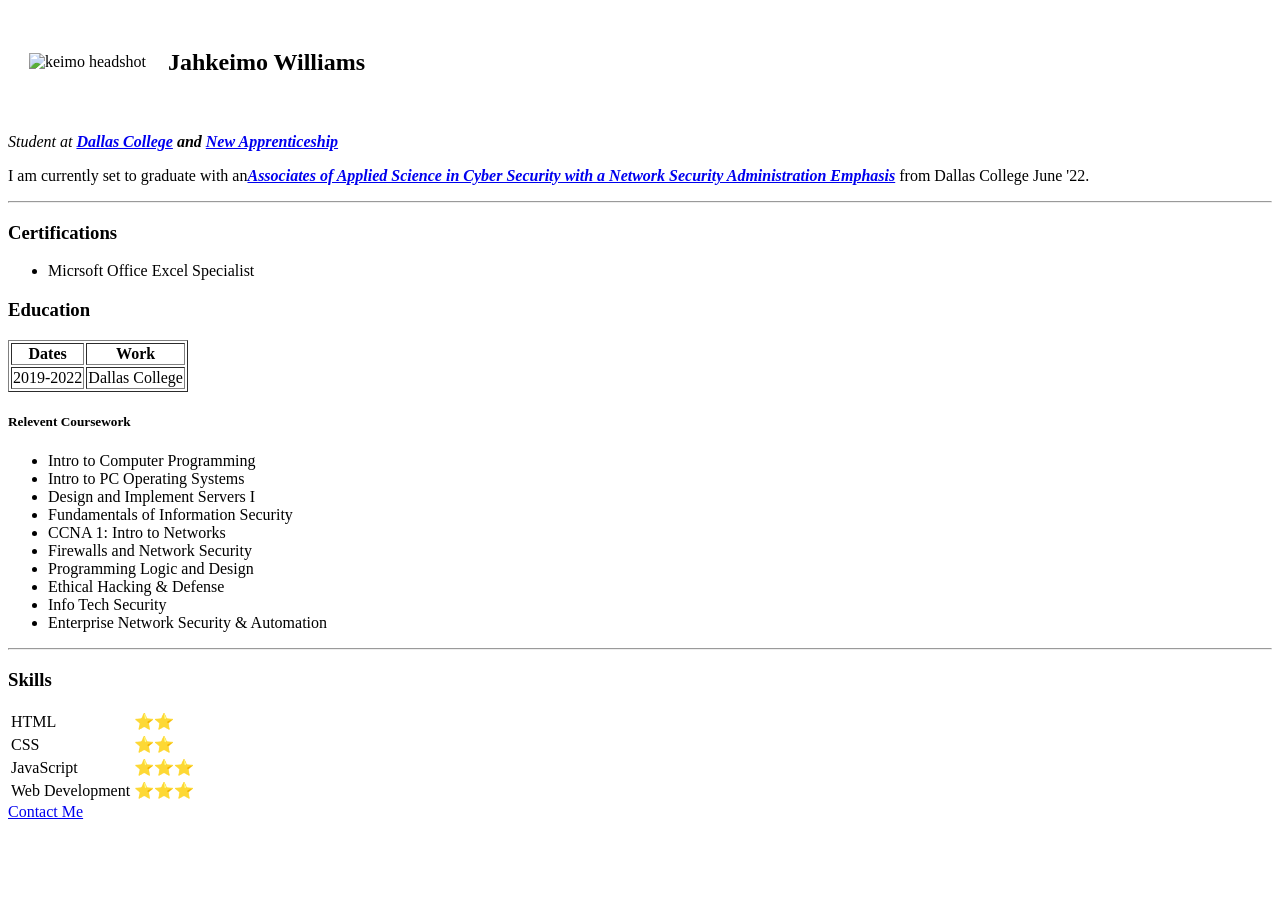
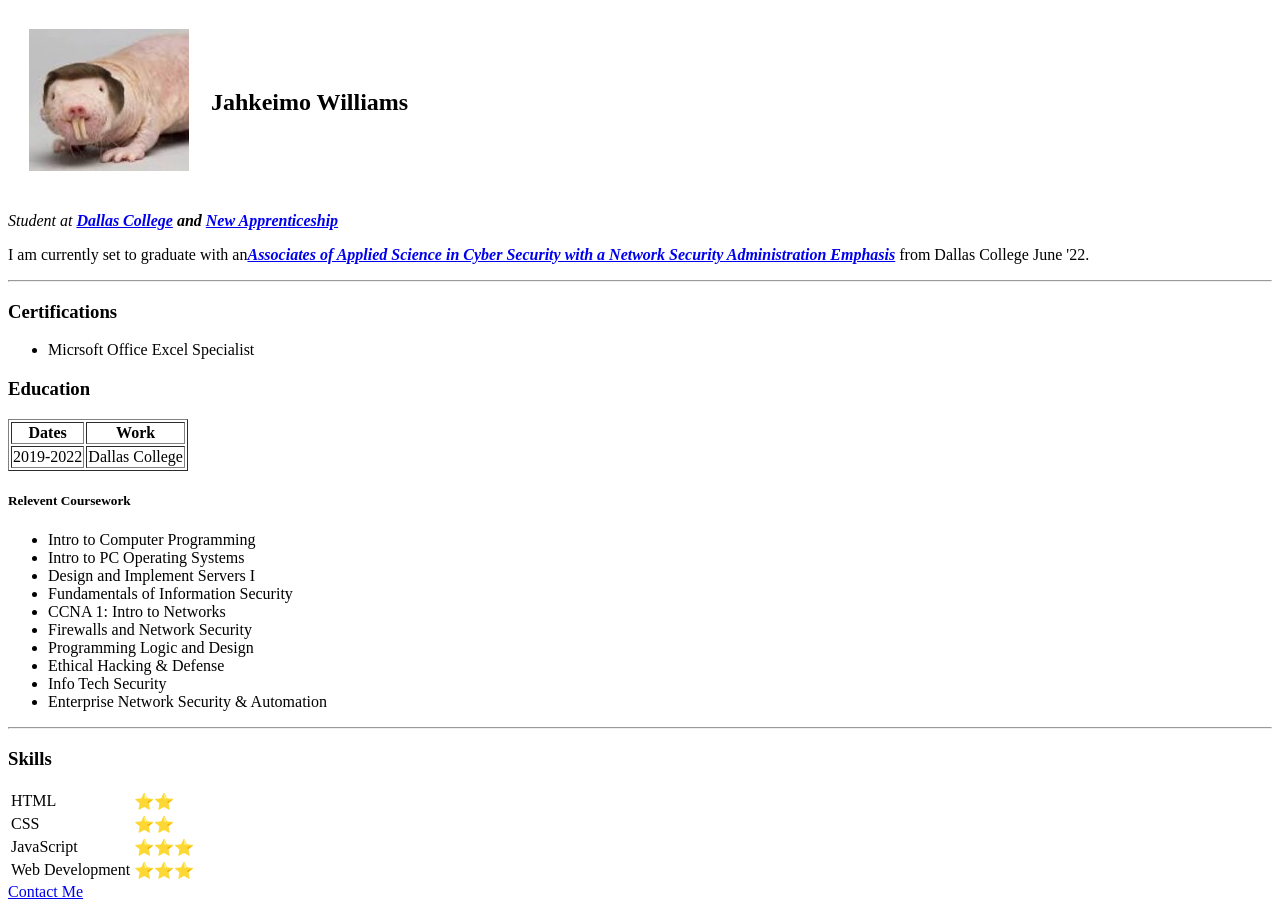
Before and after one commit to KeimoW/cv, a plain HTML site: page index.html in a window 1280 px wide. Before the commit the page ends 829 px from the top, so only its background shows below. Drawn offline with Linux system fonts and the light colour scheme.

Commit message:
Update index.html
images

```diff
--- a/index.html
+++ b/index.html
@@ -8,7 +8,7 @@
   <body>
     <table cellspacing="20">
       <tr>
-        <td><img src="IMG_1031.jpg" alt="keimo headshot"></td>
+        <td><img src="images/IMG_1031.jpg" alt="keimo headshot"></td>
         <td><h2>Jahkeimo Williams</h2></td>
       </tr>
 
```
